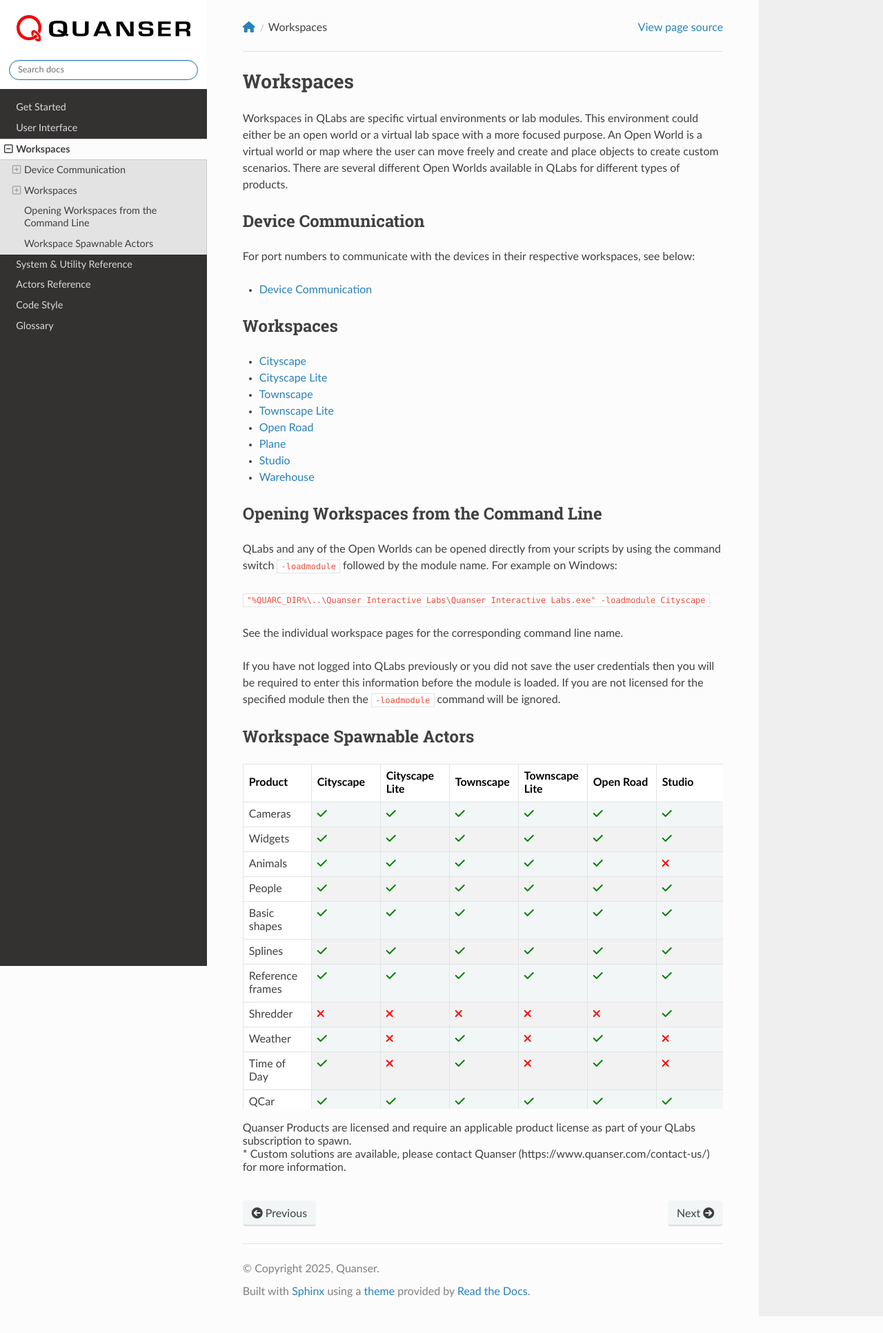
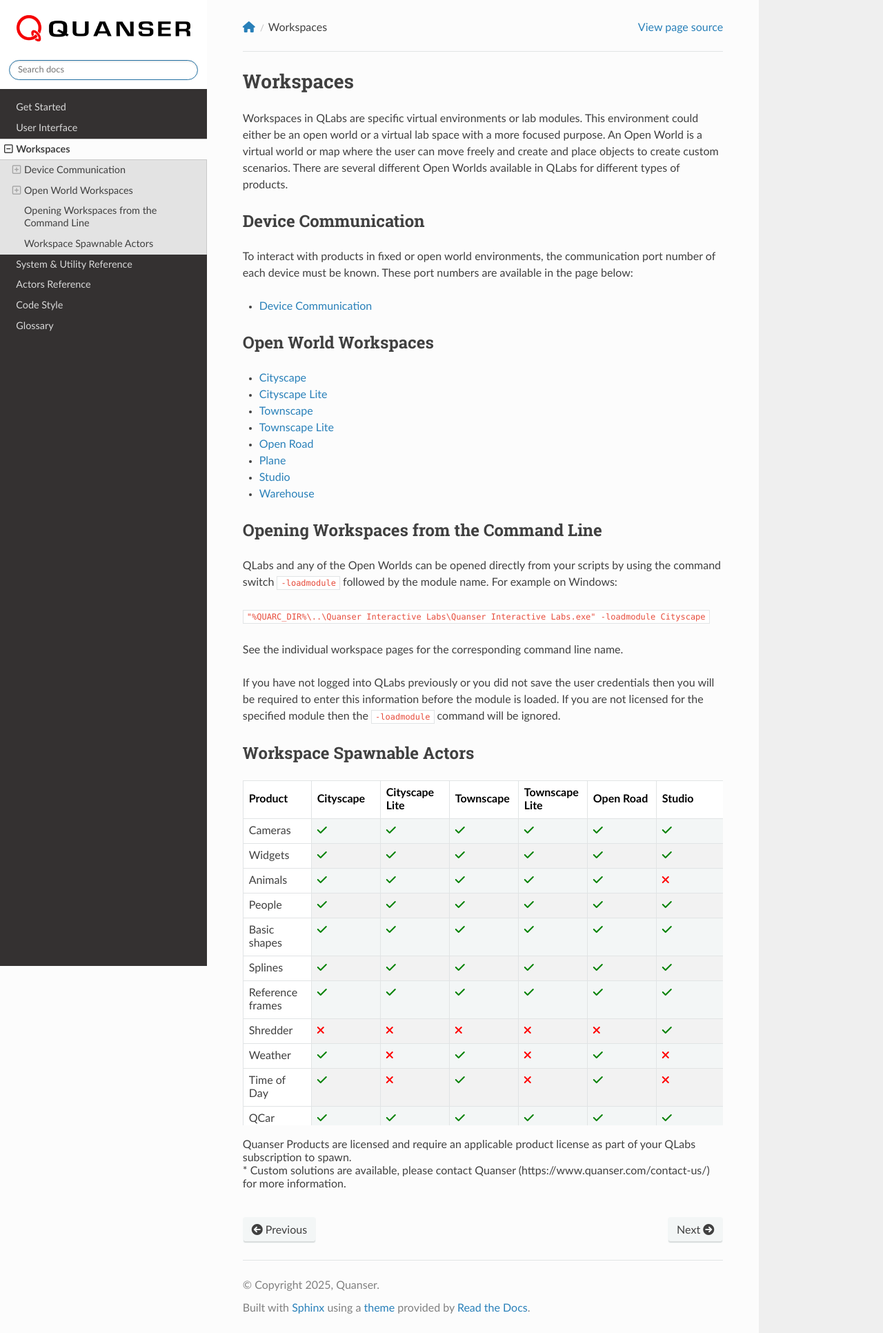
Before and after one commit to quanser/Quanser_Interactive_Labs_Resources, a Sphinx documentation site: the page built from docs/source/Workspaces/index.rst, in a window 1280 px wide. Shown: the whole page at 69% size. Built offline with Sphinx 7.4.7 and the Read the Docs theme 3.1.0, drawn with Linux system fonts in a browser that asks for light colours; before the commit the page ends 1908 px from its top, so only the background shows below that.

Commit message:
modifying table properties

```diff
--- a/docs/source/Workspaces/index.rst
+++ b/docs/source/Workspaces/index.rst
@@ -14,7 +14,8 @@
 Device Communication
 ========================
 
-For port numbers to communicate with the devices in their respective workspaces, see below:
+To interact with products in fixed or open world environments, the communication port number of each device
+must be known. These port numbers are available in the page below:
 
 .. toctree::
    :maxdepth: 1
@@ -23,8 +24,8 @@
 
 ..
 
-Workspaces
-============
+Open World Workspaces
+===========================
 
 .. toctree::
    :maxdepth: 1
--- a/docs/source/Workspaces/port_numbers.rst
+++ b/docs/source/Workspaces/port_numbers.rst
@@ -7,7 +7,7 @@
 These port numbers are used to communicate with the products in their respective workspaces. Use this as a reference for static
 workspaces where the device is opened automatically or as port number references when manually spawning a single device.
 
-The X in the table signify that the type of port is not applicable or availabe.
+The X in the following table refers to types of ports that are not applicable or available.
 
 .. raw:: html
 
@@ -103,7 +103,7 @@
     </head>
     <body>
 
-    <div style="height:700px; overflow: auto;">
+    <div style="height:800px; overflow: auto;">
     <table>
         <colgroup>
            <col style="width:130px">
```
